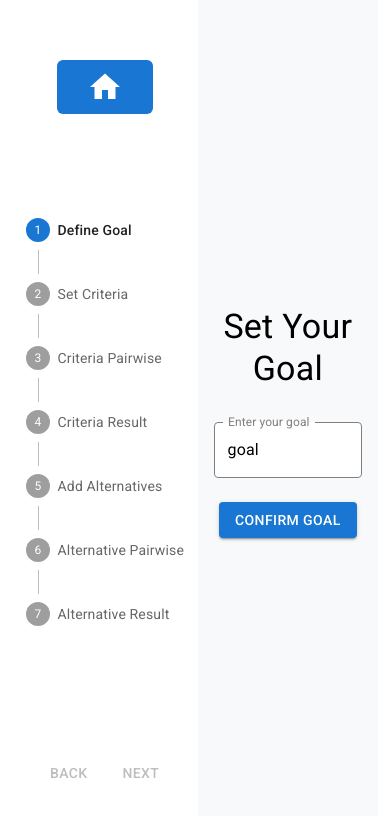
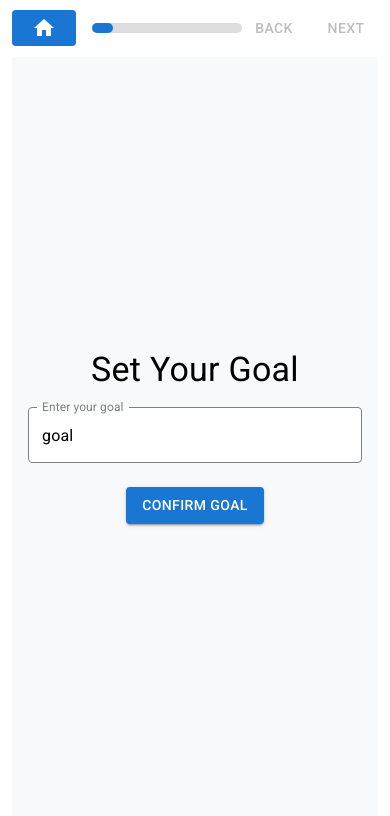
Before and after one commit to nini-btw/hap, a React (Vite) app: page /Home in a window 390 px wide. Shown: the top 816 px of the page. Built offline with nearby package versions, Linux system fonts and the light colour scheme.

Commit message:
fix the responsivity of every thing

```diff
--- a/src/components/ProgressBar.jsx
+++ b/src/components/ProgressBar.jsx
@@ -4,7 +4,12 @@ import Stepper from "@mui/material/Stepper";
 import Step from "@mui/material/Step";
 import StepLabel from "@mui/material/StepLabel";
 import Button from "@mui/material/Button";
-import { useSelector } from "react-redux";
+import { useSelector } from "react-redux"; // For accessing Redux state
+import { Link } from "react-router-dom"; // For navigation
+import HomeIcon from "@mui/icons-material/Home"; // Home icon for the button
+import { useMediaQuery } from "@mui/material"; // For responsive screen size handling
+
+// Your custom step components
 import Goal from "./Steps/Goal";
 import Criteria from "./Steps/Criteria";
 import CriteriaMatrix from "./Steps/CriteriaMatrix";
@@ -12,8 +17,9 @@ import CriteriaResult from "./Steps/CriteriaResult";
 import Alternative from "./Steps/Alternative";
 import AlternativeMatrix from "./Steps/AlternativeMatrix";
 import AlternativeResult from "./Steps/AlternativeResult";
-import HomeIcon from "@mui/icons-material/Home";
-import { Link } from "react-router-dom";
+
+// Import your custom SASS styles
+import "../style/calc.sass";
 
 const steps = [
   { key: "goal", label: "Define Goal" },
@@ -39,6 +45,8 @@ export default function ProgressBar() {
   const [activeStep, setActiveStep] = React.useState(0);
   const stepValidation = useSelector((state) => state.stepValidation);
 
+  const isSmallScreen = useMediaQuery("(max-width:960px)"); // Check screen size
+
   const handleNext = () => {
     setActiveStep((prevActiveStep) => prevActiveStep + 1);
   };
@@ -55,18 +63,19 @@ export default function ProgressBar() {
   const isLastStep = activeStep === steps.length - 1;
 
   return (
-    <Box sx={{ display: "flex", width: "100%" }}>
+    <Box sx={{ display: "flex", width: "100%" }} className="mainBox">
       <Box
+        className="barBox"
         sx={{
-          width: 250,
+          width: isSmallScreen ? "100%" : 250,
           position: "sticky",
           top: 0,
-          height: "100vh",
+          height: isSmallScreen ? "auto" : "100vh",
           display: "flex",
-          flexDirection: "column",
-          pt: 2,
+          flexDirection: isSmallScreen ? "row" : "column",
           alignItems: "center",
-          justifyContent: "space-around",
+          justifyContent: isSmallScreen ? "space-between" : "space-around",
+          padding: isSmallScreen ? "10px 0" : "16px 0",
         }}
       >
         <Button
@@ -74,25 +83,58 @@ export default function ProgressBar() {
           to="/"
           variant="contained"
           sx={{
-            scale: "150%",
+            scale: isSmallScreen ? "100%" : "150%",
             zIndex: "2",
             boxShadow: 0,
+            marginRight: isSmallScreen ? "1rem" : "0",
           }}
         >
           <HomeIcon />
         </Button>
-        <Stepper activeStep={activeStep} orientation="vertical">
+
+        {/* Render Stepper or Progress Bar based on screen size */}
+        {isSmallScreen ? (
+          <Box
+            className="progressBar"
+            sx={{
+              width: "80%",
+              height: "10px",
+              backgroundColor: "#ddd",
+              borderRadius: "5px",
+              position: "relative",
+            }}
+          >
+            <Box
+              sx={{
+                width: `${((activeStep + 1) / steps.length) * 100}%`,
+                height: "100%",
+                backgroundColor: "#1976d2",
+                borderRadius: "5px",
+                transition: "width 0.3s ease",
+              }}
+            />
+          </Box>
+        ) : (
+          <Stepper
+            activeStep={activeStep}
+            orientation="vertical"
+            className="stepper"
+          >
             {steps.map((step) => (
               <Step key={step.key}>
                 <StepLabel>{step.label}</StepLabel>
               </Step>
             ))}
           </Stepper>
+        )}
+
         <Box
+          className="navBtn"
           sx={{
             display: "flex",
             flexDirection: "row",
-            pt: 2,
+            pt: isSmallScreen ? 0 : 2,
+            width: "10rem",
           }}
         >
           <Button
@@ -114,7 +156,15 @@ export default function ProgressBar() {
         </Box>
       </Box>
 
-      <Box className="matrixes" sx={{ flexGrow: 1, padding: 0 }}>
+      <Box
+        className="matrixes"
+        sx={{
+          flexGrow: 1,
+          padding: 0,
+          height: isSmallScreen ? "90vh" : "100%",
+          overflow: isSmallScreen ? "auto" : "unset",
+        }}
+      >
         <Box sx={{ margin: 0 }}>{stepComponents[activeStep]}</Box>
       </Box>
     </Box>
--- a/src/components/Steps/CriteriaMatrix.jsx
+++ b/src/components/Steps/CriteriaMatrix.jsx
@@ -23,6 +23,7 @@ import { useState, useEffect } from "react";
 import MathJax from "react-mathjax2";
 import { saveMatrix } from "../../rtk/slice/matrixSlice"; // import the saveMatrix action
 import { setStepValid } from "../../rtk/slice/stepValidationSlice"; // Assuming you're using this for validation
+import { useMediaQuery } from "@mui/material"; // For responsive screen size handling
 
 function CriteriaMatrix() {
   const criteria = useSelector((state) => state.value.criteria);
@@ -32,6 +33,7 @@ function CriteriaMatrix() {
   const [openDialog, setOpenDialog] = useState(false);
   const [currentCell, setCurrentCell] = useState({ row: null, col: null });
   const [newValue, setNewValue] = useState(1);
+  const isSmallScreen = useMediaQuery("(max-width:960px)"); // Check screen size
 
   useEffect(() => {
     if (criteria.length >= 2) {
@@ -83,7 +85,10 @@ function CriteriaMatrix() {
   const fractions = [1 / 9, 1 / 8, 1 / 7, 1 / 6, 1 / 5, 1 / 4, 1 / 3, 1 / 2];
 
   return (
-    <section id="section4" className="section bg-light d-flex flex-column p-3">
+    <section
+      id="section4"
+      className="section bg-light d-flex flex-column p-3 gap-4"
+    >
       <Typography
         variant="h4"
         component="header"
@@ -99,7 +104,14 @@ function CriteriaMatrix() {
           </Typography>
         </Box>
       ) : (
-        <Box sx={{ display: "flex", width: "100%" }}>
+        <Box
+          sx={{
+            gap: "2rem",
+            display: "flex",
+            width: "100%",
+            flexDirection: isSmallScreen ? "column-reverse" : "row",
+          }}
+        >
           {/* Table Container - takes 3/4 of the width */}
           <TableContainer
             component={Paper}
@@ -107,7 +119,7 @@ function CriteriaMatrix() {
               backgroundColor: "#f3f6f9",
               border: "1px solid #e0e0e0",
               boxShadow: "0px 3px 6px rgba(0,0,0,0.1)",
-              flexBasis: "75%", // Takes 3/4 of the width
+              flexBasis: isSmallScreen ? "100%" : "75%", // Takes 3/4 of the width
               marginRight: "16px", // Adds space between the table and instructions
               height: "100%",
             }}
@@ -171,7 +183,7 @@ function CriteriaMatrix() {
               color: "white", // White text color for contrast
               borderRadius: "8px",
               padding: "16px",
-              flexBasis: "25%", // Takes 1/4 of the width
+              flexBasis: isSmallScreen ? "100%" : "25%",
               boxShadow: "0px 3px 6px rgba(0,0,0,0.1)",
               textAlign: "left",
             }}
--- /dev/null
+++ b/src/style/calc.sass
@@ -0,0 +1,32 @@
+.mainBox
+    display: flex
+    @media (max-width: 960px)
+        flex-direction: column
+
+.barBox
+    width: 250px
+    position: sticky
+    top: 0
+    height: 100vh
+    display: flex
+    flex-direction: column
+    justify-content: space-around
+    align-items: center
+    padding-top: 16px
+    @media (max-width: 960px)
+        flex-direction: row
+        justify-content: space-between
+        height: auto
+        width: 100%
+        padding: 10px 0
+
+
+
+
+
+
+.section
+    @media (max-width: 960px)
+        min-height: 90vh
+    header
+        margin-bottom: 0
--- a/src/style/svg.sass
+++ b/src/style/svg.sass
@@ -26,3 +26,4 @@ svg#svg
 
 /* Extra Large Screens (e.g., TVs, ultra-wide monitors) */
 @media (min-width: 1920px)
+e
```
Lines whose indentation alone changed are shown as unchanged.
